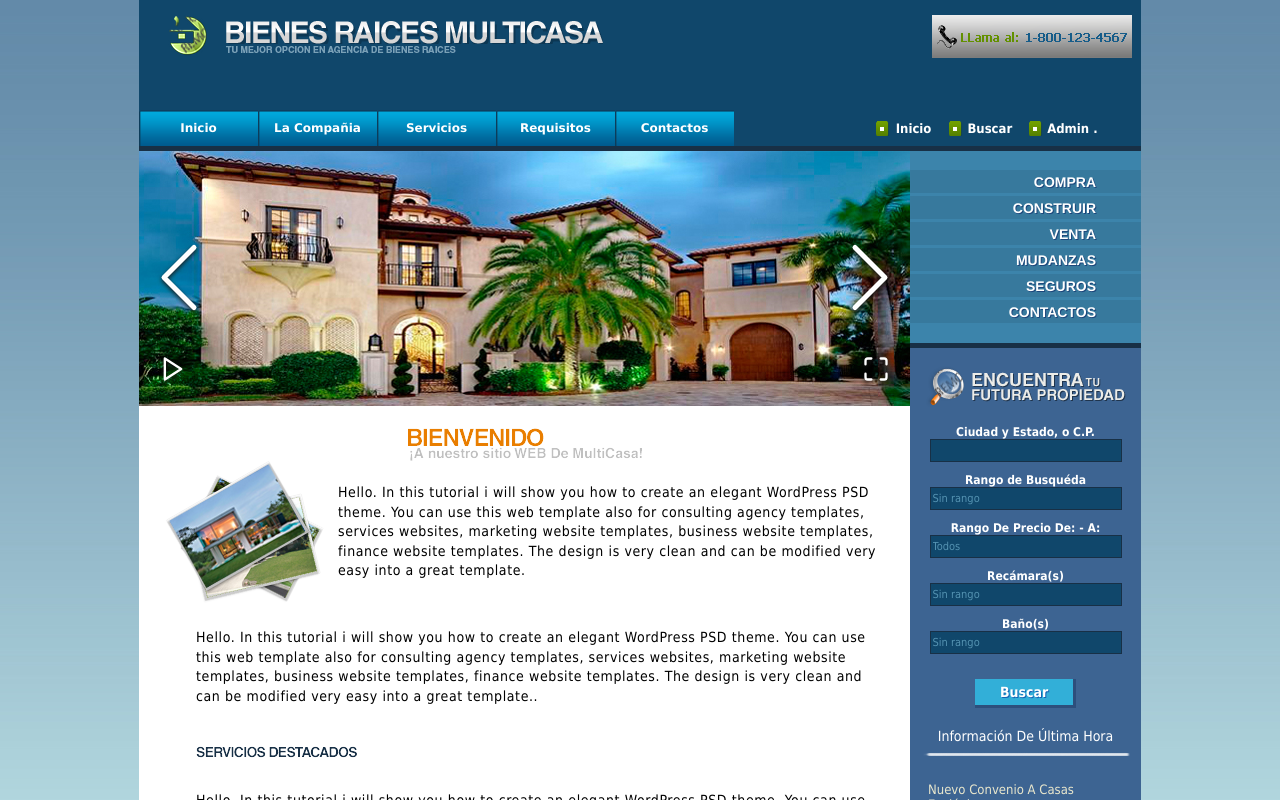
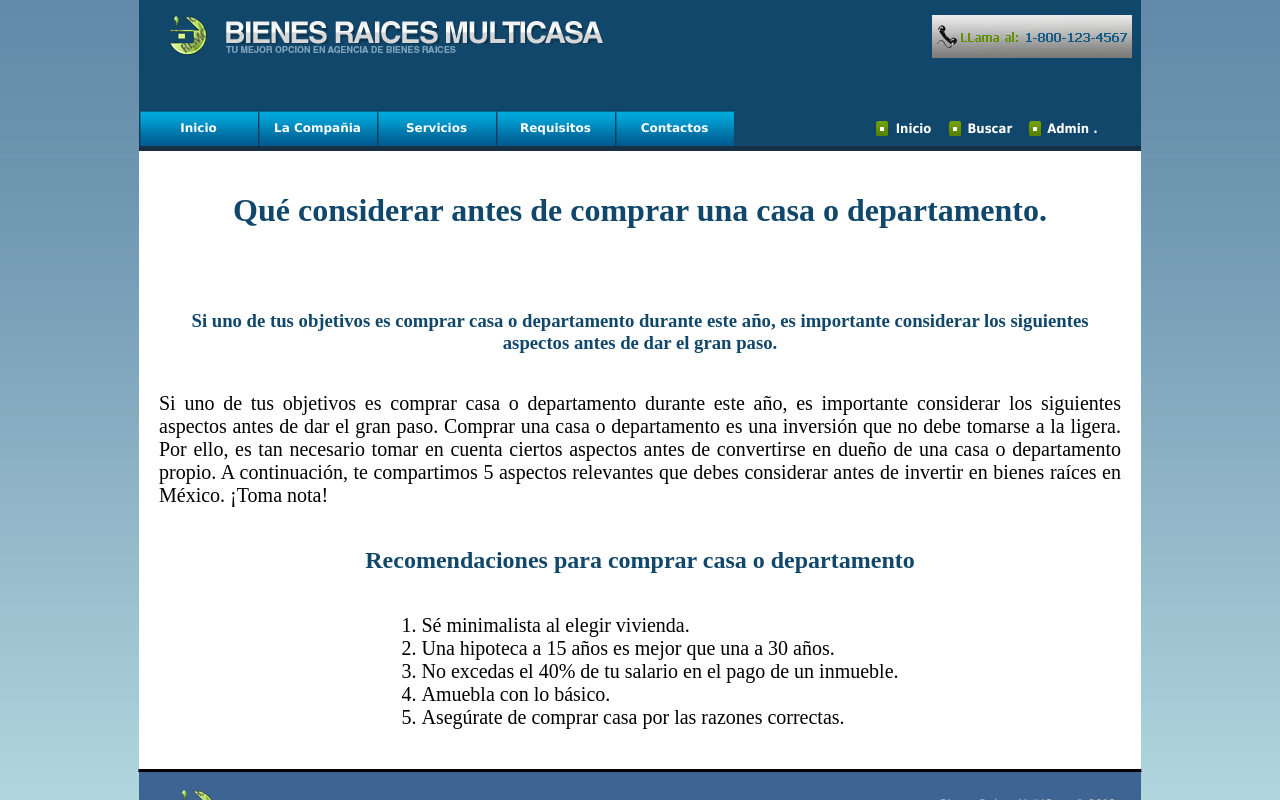
Before and after one commit to sudo-von/web-development-uadec, a React (Create React App) app in the folder frontend/: page /frequent-questions/tips in a window 1280 px wide. Shown: the top 800 px of the page. Built offline with nearby package versions, Linux system fonts and the light colour scheme.

Commit message:
feat: :sparkles: Add  Tips before you buy Page

```diff
--- a/frontend/src/router/Router.tsx
+++ b/frontend/src/router/Router.tsx
@@ -7,6 +7,7 @@ import Buy from 'src/screens/Buy/Buy';
 import PrivacyPolicies from 'src/screens/PrivacyPolicies/PrivacyPolicies';
 import QualityPolicies from 'src/screens/QualityPolicies/QualityPolicies';
 import FrequentQuestions from 'src/screens/FrequentQuestions/FrequentQuestions';
+import Tips from 'src/screens/Tips/Tips';
 
 const Router = (): JSX.Element => {
   return (
@@ -30,7 +31,7 @@ const Router = (): JSX.Element => {
           path="/frequent-questions/quality-policies"
           element={<QualityPolicies />}
         />
-        <Route path="/frequent-questions/tips" element={<Home />} />
+        <Route path="/frequent-questions/tips" element={<Tips />} />
         <Route path="/frequent-questions/iso" element={<Home />} />
         <Route path="/news/echo-houses" element={<Home />} />
         <Route path="/news/isste" element={<Home />} />
--- /dev/null
+++ b/frontend/src/screens/Tips/Tips.styles.tsx
@@ -0,0 +1,17 @@
+const handleStyles = (isLarge: boolean) =>
+  ({
+    container: {
+      padding: 20,
+    },
+    title: {
+      fontWeight: 'bold',
+      color: '#10476b',
+      textAlign: 'center',
+    },
+    paragraph: {
+      textAlign: 'justify',
+      fontSize: 20,
+    },
+  } as const);
+
+export default handleStyles;
--- /dev/null
+++ b/frontend/src/screens/Tips/Tips.tsx
@@ -0,0 +1,57 @@
+import useMediaQuery from 'src/hooks/useMediaQuery';
+import Skeleton from 'src/components/Skeleton/Skeleton';
+import Container from 'src/components/Container/Container';
+import handleStyles from './Tips.styles';
+
+const Tips = () => {
+  const isLarge = useMediaQuery('(min-width: 1100px)');
+  const styles = handleStyles(isLarge);
+  return (
+    <Skeleton>
+      <Container
+        flexDirection="column"
+        justifyContent="center"
+        alignItems="center"
+        style={styles.container}
+      >
+        <h1 style={styles.title}>
+          Qué considerar antes de comprar una casa o departamento.
+        </h1>
+      </Container>
+      <Container
+        flexDirection="column"
+        justifyContent="center"
+        alignItems="center"
+        style={styles.container}
+      >
+        <h3 style={styles.title}>
+          Si uno de tus objetivos es comprar casa o departamento durante este
+          año, es importante considerar los siguientes aspectos antes de dar el
+          gran paso.
+        </h3>
+        <p style={styles.paragraph}>
+          Si uno de tus objetivos es comprar casa o departamento durante este
+          año, es importante considerar los siguientes aspectos antes de dar el
+          gran paso. Comprar una casa o departamento es una inversión que no
+          debe tomarse a la ligera. Por ello, es tan necesario tomar en cuenta
+          ciertos aspectos antes de convertirse en dueño de una casa o
+          departamento propio. A continuación, te compartimos 5 aspectos
+          relevantes que debes considerar antes de invertir en bienes raíces en
+          México. ¡Toma nota!
+        </p>
+        <h2 style={styles.title}>
+          Recomendaciones para comprar casa o departamento
+        </h2>
+        <ol style={styles.paragraph}>
+          <li>Sé minimalista al elegir vivienda.</li>
+          <li>Una hipoteca a 15 años es mejor que una a 30 años.</li>
+          <li>No excedas el 40% de tu salario en el pago de un inmueble.</li>
+          <li>Amuebla con lo básico.</li>
+          <li>Asegúrate de comprar casa por las razones correctas.</li>
+        </ol>
+      </Container>
+    </Skeleton>
+  );
+};
+
+export default Tips;
```
